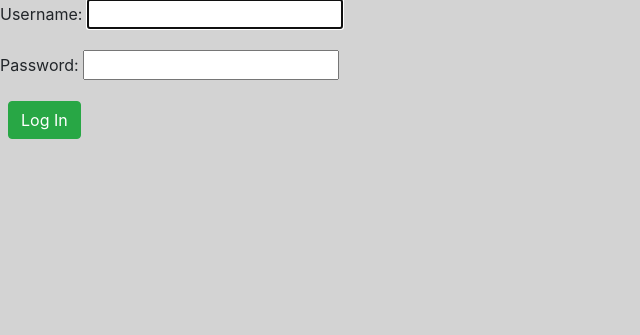
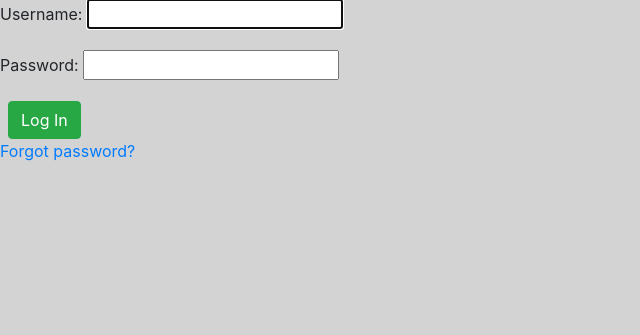
Before and after one commit to jakeskrobot/dev_streamagine, a Django app: page /accounts/login/ in a window 1280 px wide. Shown: the part 103-438 px from the top of the page, without its empty margins (0-640 px from the left). Run offline with Django 3.2, Linux system fonts and the light colour scheme; some libraries are stand-ins or nearby versions.

Commit message:
added password reset to login page

```diff
--- a/templates/registration/login.html
+++ b/templates/registration/login.html
@@ -9,4 +9,5 @@
   {{ form.as_p }}
   <button class="btn btn-success ml-2" type="submit">Log In</button>
 </form>
+<a href="/accounts/password_reset">Forgot password?</a>
 {% endblock body %}
```
